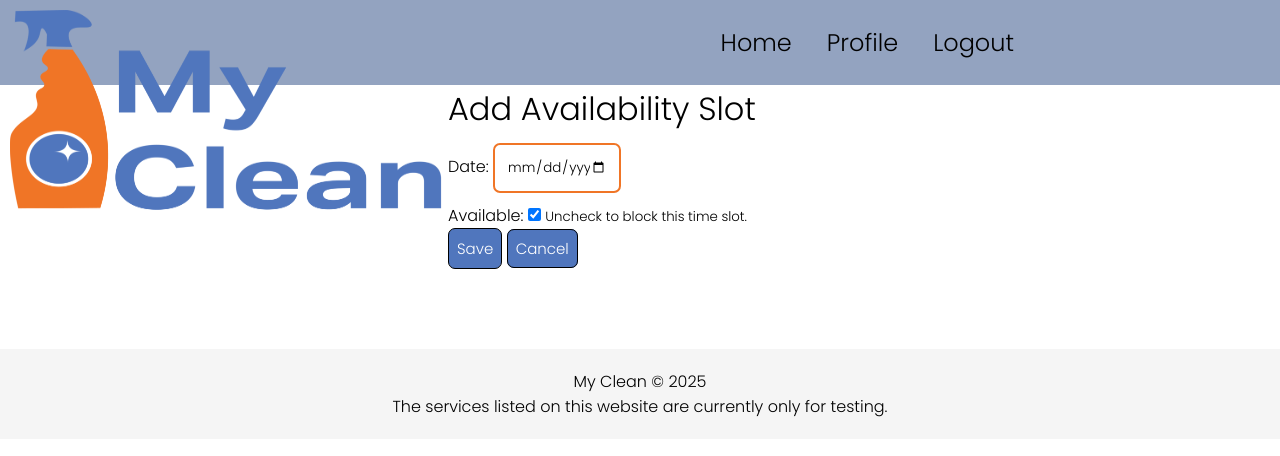
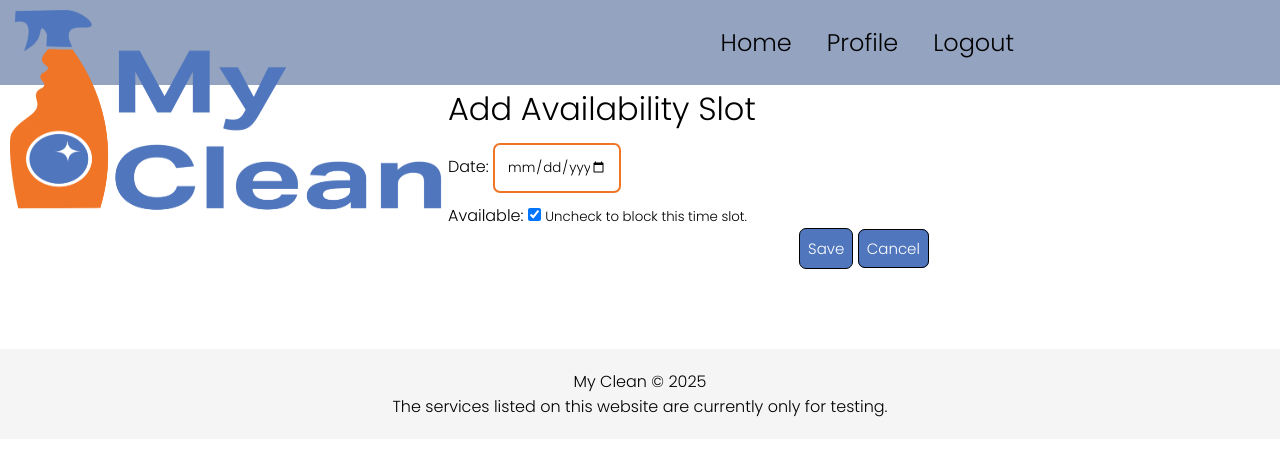
Before and after one commit to JoshuaDelosSantos/my-clean-project, a Django app: page /service_provider/sp_add_availability/ in a window 1280 px wide. Shown: the top 456 px of the page. Run offline with Django 5.2, Linux system fonts and the light colour scheme; a user stored in the database is signed in; tables that the repository leaves empty hold one stand-in row (values such as "Sample post").

Commit message:
Centre-align buttons in add_availability form

```diff
--- a/myclean/static/css/style.css
+++ b/myclean/static/css/style.css
@@ -396,6 +396,10 @@ footer {
     align-items: center;
 }
 
+.sp-add-availability-form-actions {
+    text-align: center;
+}
+
 .custom-input{
     width: 10%;
     padding: 12px;
```
